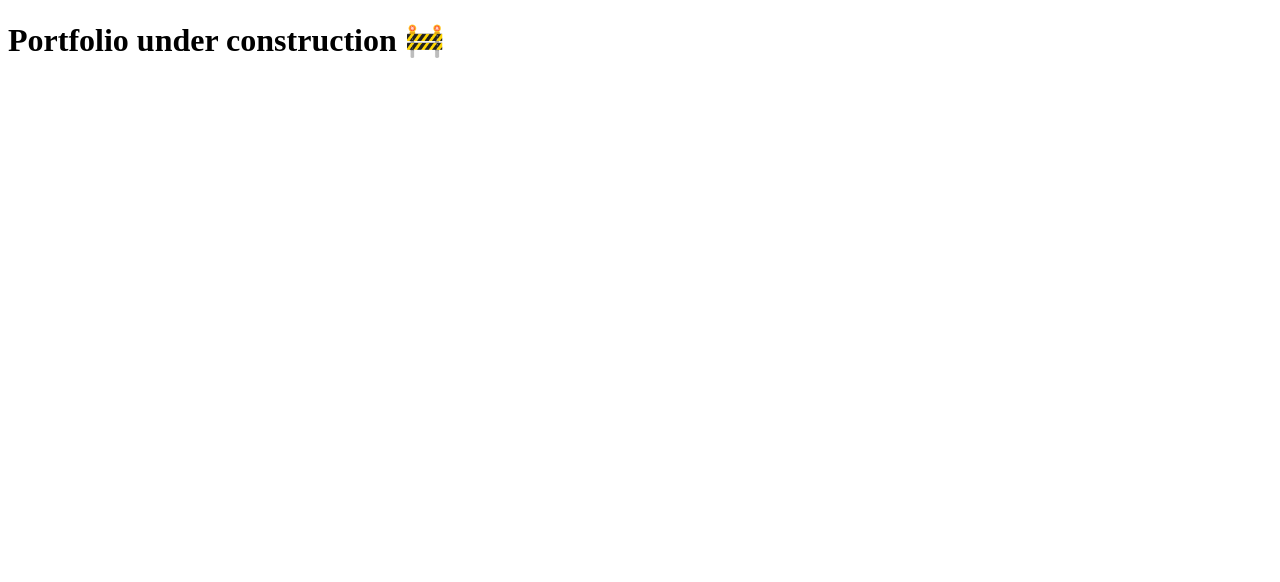
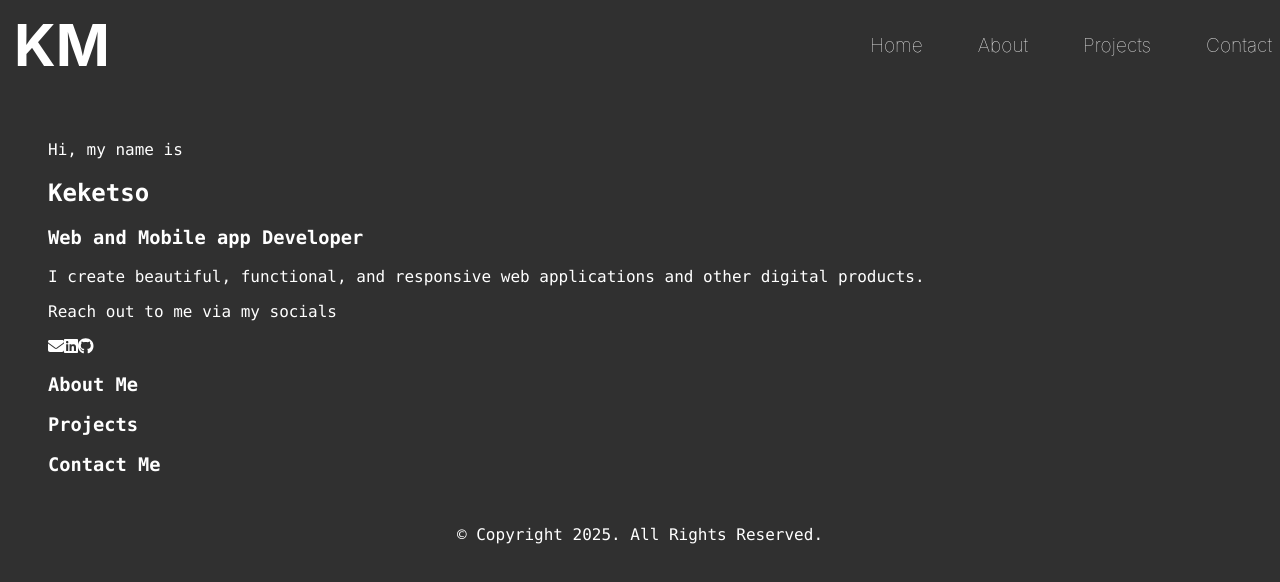
Before and after one commit to K-The-Coder/personal-portfolio, a React (Vite) app: page / in a window 1280 px wide. Shown: the top 582 px of the page. Built offline with nearby package versions, Linux system fonts and the light colour scheme.

Commit message:
Added navbar and sections

```diff
--- a/package.json
+++ b/package.json
@@ -10,6 +10,11 @@
     "preview": "vite preview"
   },
   "dependencies": {
+    "@fortawesome/fontawesome-svg-core": "^6.7.2",
+    "@fortawesome/free-brands-svg-icons": "^6.7.2",
+    "@fortawesome/free-regular-svg-icons": "^6.7.2",
+    "@fortawesome/free-solid-svg-icons": "^6.7.2",
+    "@fortawesome/react-fontawesome": "^0.2.2",
     "react": "^19.1.0",
     "react-dom": "^19.1.0"
   },
--- a/src/App.jsx
+++ b/src/App.jsx
@@ -1,9 +1,36 @@
 import React from "react"
 
-export default function App(){
+import Header from "./components/Header"
+import Hero from "./components/Hero"
+import About from "./components/About"
+import Projects from "./components/Projects"
+import Contact from "./components/Contact"
+import Footer from "./components/Footer"
+
+export default function App() {
   return (
     <>
-      <h1>Portfolio under construction 🚧</h1>
+      <Header />
+
+      <main className="main-container">
+        <section id="hero-section">
+          <Hero />
+        </section>
+
+        <section id="about-section">
+          <About />
+        </section>
+
+        <section id="projects-section">
+          <Projects />
+        </section>
+
+        <section id="contact-section">
+          <Contact />
+        </section>
+      </main>
+
+      <Footer />
     </>
   )
 }
--- /dev/null
+++ b/src/components/About.jsx
@@ -0,0 +1,7 @@
+export default function About() {
+    return (
+        <>
+            <h3>About Me</h3>
+        </>
+    )
+}
--- /dev/null
+++ b/src/components/Contact.jsx
@@ -0,0 +1,7 @@
+export default function Contact() {
+    return (
+        <>
+            <h3>Contact Me</h3>
+        </>
+    )
+}
--- /dev/null
+++ b/src/components/Footer.jsx
@@ -0,0 +1,7 @@
+export default function Footer(){
+    return (
+        <>
+            <footer>&copy; Copyright 2025. All Rights Reserved.</footer>
+        </>
+    )
+}
--- /dev/null
+++ b/src/components/Header.jsx
@@ -0,0 +1,16 @@
+
+export default function Header(){
+    return (
+        <header>
+            <div className="logo">KM</div>
+            <nav className="nav-bar">
+                <ul>
+                    <li><a href="#hero-section">Home</a></li>
+                    <li><a href="#about-section">About</a></li>
+                    <li><a href="#projects-section">Projects</a></li>
+                    <li><a href="#contact-section">Contact</a></li>
+                </ul>
+            </nav>
+        </header>
+    )
+}
--- /dev/null
+++ b/src/components/Hero.jsx
@@ -0,0 +1,20 @@
+import { faGithub, faLinkedin } from '@fortawesome/free-brands-svg-icons'
+import { faEnvelope } from '@fortawesome/free-solid-svg-icons/faEnvelope'
+import { FontAwesomeIcon } from '@fortawesome/react-fontawesome'
+
+export default function Hero() {
+    return (
+        <>
+            <p>Hi, my name is</p>
+            <h1>Keketso</h1>
+            <h3>Web and Mobile app Developer</h3>
+            <p>I create beautiful, functional, and responsive web applications and other digital products.</p>
+            <p>Reach out to me via my socials</p>
+            <div className="socials">
+                <a href='mailto:@kekemabule19990216@gmail.com' target='_blank'><FontAwesomeIcon icon={faEnvelope} /></a>
+                <a href='https://www.linkedin.com/in/keketso-mabule-61184b1a5/' target='_blank'><FontAwesomeIcon icon={faLinkedin} /></a>
+                <a href='https://github.com/K-The-Coder' target='_blank'><FontAwesomeIcon icon={faGithub} /></a>
+            </div>
+        </>
+    )
+}
--- /dev/null
+++ b/src/components/Projects.jsx
@@ -0,0 +1,7 @@
+export default function Projects(){
+    return (
+        <>
+            <h3>Projects</h3>
+        </>
+    )
+}
--- a/src/index.css
+++ b/src/index.css
@@ -0,0 +1,71 @@
+*{
+    background-color: #303030;
+    color: #FFFFFF;
+    font-family: 'consolas', monospace;
+}
+
+body{
+    margin: 0;
+    max-width: 1280px;
+}
+
+header{
+    display: flex;
+    justify-content: space-between;
+    align-items: center;
+    height: 90px;
+    position: sticky;
+    top: 0;
+    width: 100%;
+}
+
+.logo{
+    width: 104px;
+    font-family: 'Inter', sans-serif;
+    font-size: 58px;
+    font-weight: 700;
+    padding: 10px;
+    text-align: center;
+    display: flex;
+    justify-content: center;
+    align-items: center;
+}
+
+
+.nav-bar ul{
+    display: flex;
+    justify-content: space-between;
+    align-items: center;
+    gap: 55px;
+    flex-direction: row;
+    padding: 12px 8px;
+}
+
+.nav-bar li{
+    list-style: none;
+    max-width: 150px;
+}
+
+.nav-bar a{
+    font-family: 'Inter', sans-serif;
+    font-size: 1.2rem;
+    text-decoration: none;
+    font-weight: lighter;
+}
+
+.nav-bar a:hover{
+    text-decoration: underline;
+}
+
+.main-container{
+    padding: 0 48px;
+    margin: 50px 0;
+}
+
+footer{
+    display: flex;
+    justify-content: center;
+    align-items: center;
+    position: relative;
+    bottom: 0;
+}
```
Also changed, not shown: 1 other file (tests, documents, lock files or other folders).
